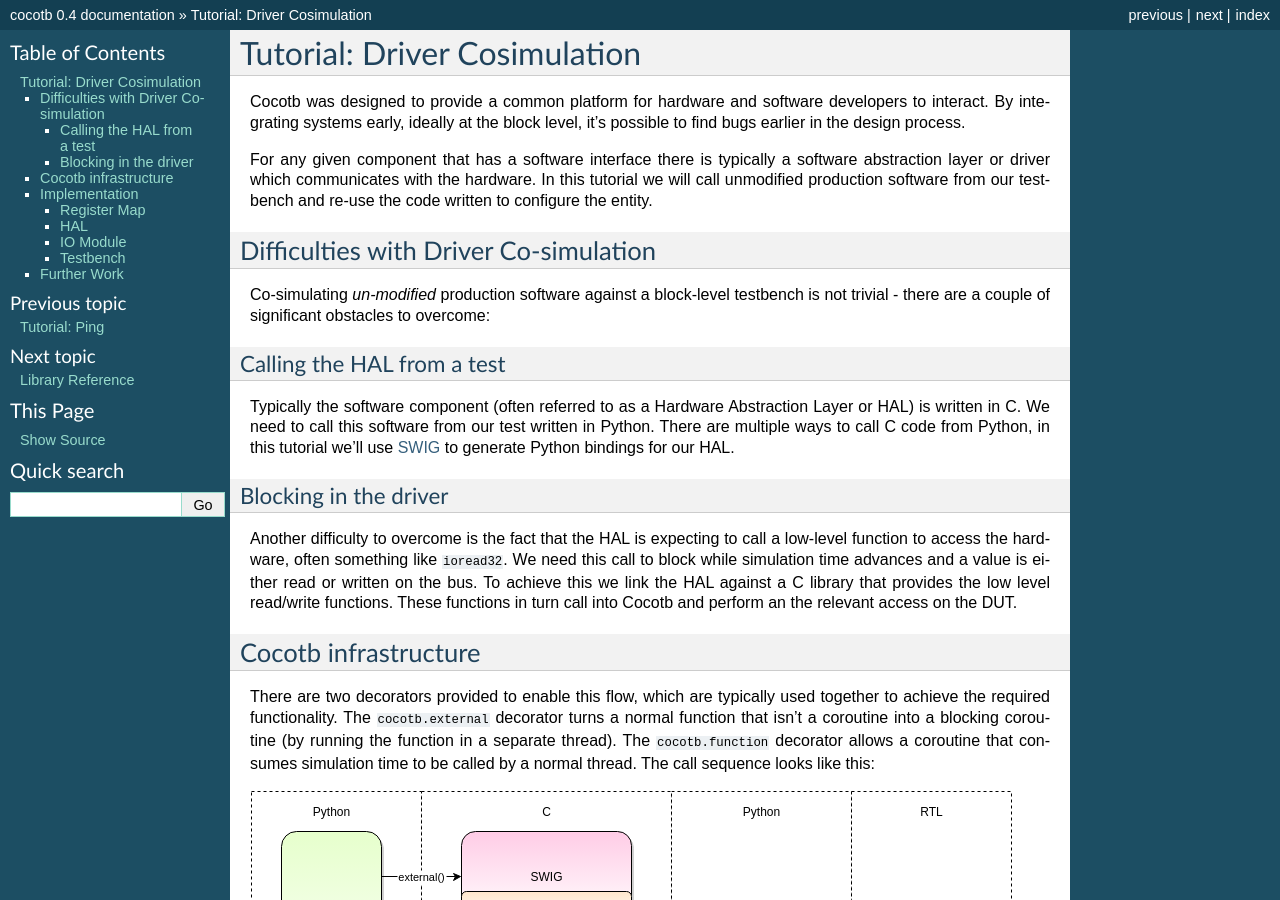
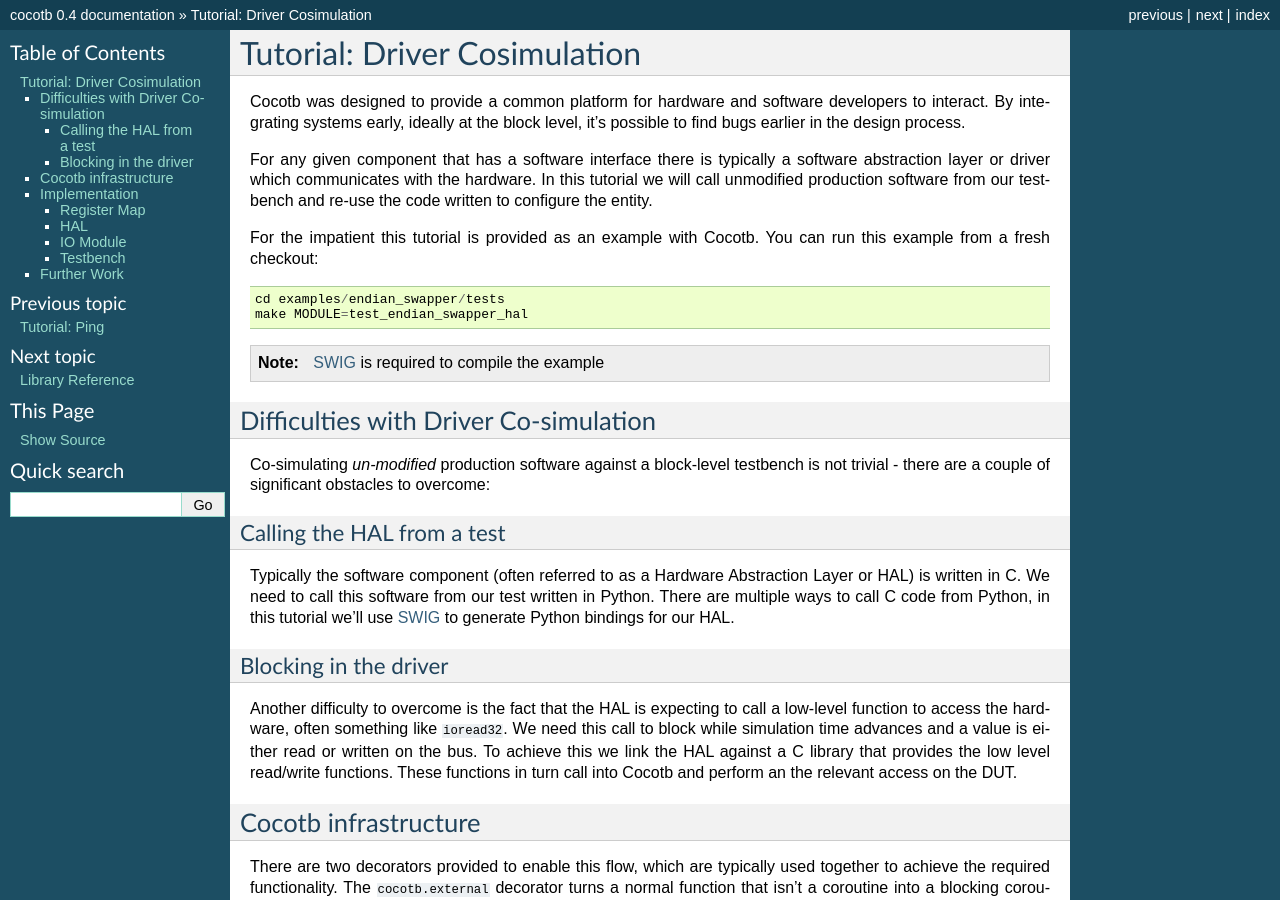
Before and after one commit to bushbecky/cocotb-bus, a Sphinx documentation site: the page built from documentation/source/hal_cosimulation.rst, in a window 1280 px wide and 900 px high. Built offline with Sphinx 7.4.7, drawn with Linux system fonts in a browser that asks for light colours; formulas are drawn with MathJax 3.

Commit message:
Issue #125: Add instruction on running the example!

```diff
--- a/documentation/source/hal_cosimulation.rst
+++ b/documentation/source/hal_cosimulation.rst
@@ -9,6 +9,15 @@
 software abstraction layer or driver which communicates with the hardware. In
 this tutorial we will call unmodified production software from our testbench
 and re-use the code written to configure the entity.
+
+For the impatient this tutorial is provided as an example with Cocotb. You can
+run this example from a fresh checkout::
+
+    cd examples/endian_swapper/tests
+    make MODULE=test_endian_swapper_hal
+
+.. note:: `SWIG`_ is required to compile the example
+
 
 
 
```
